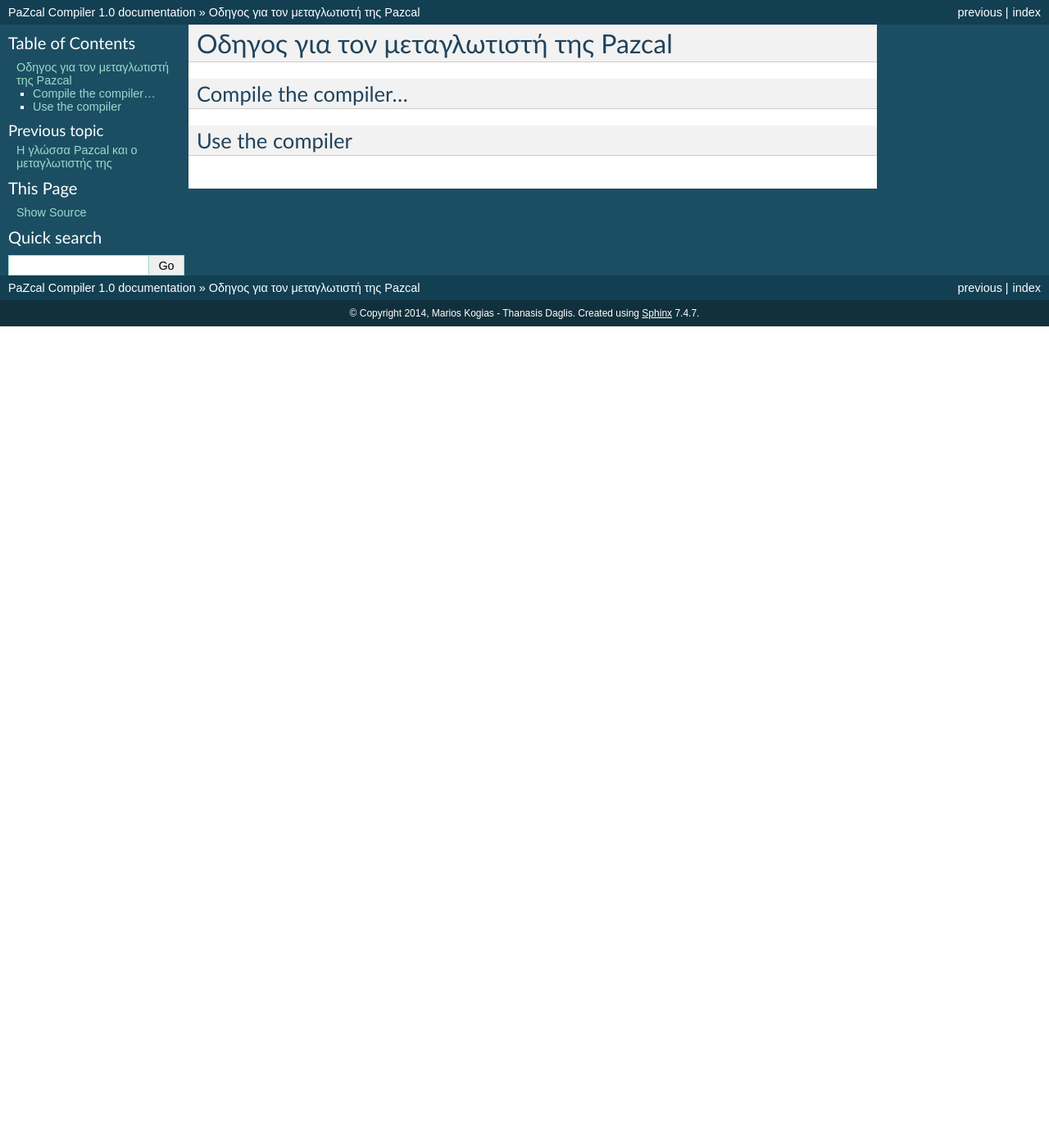
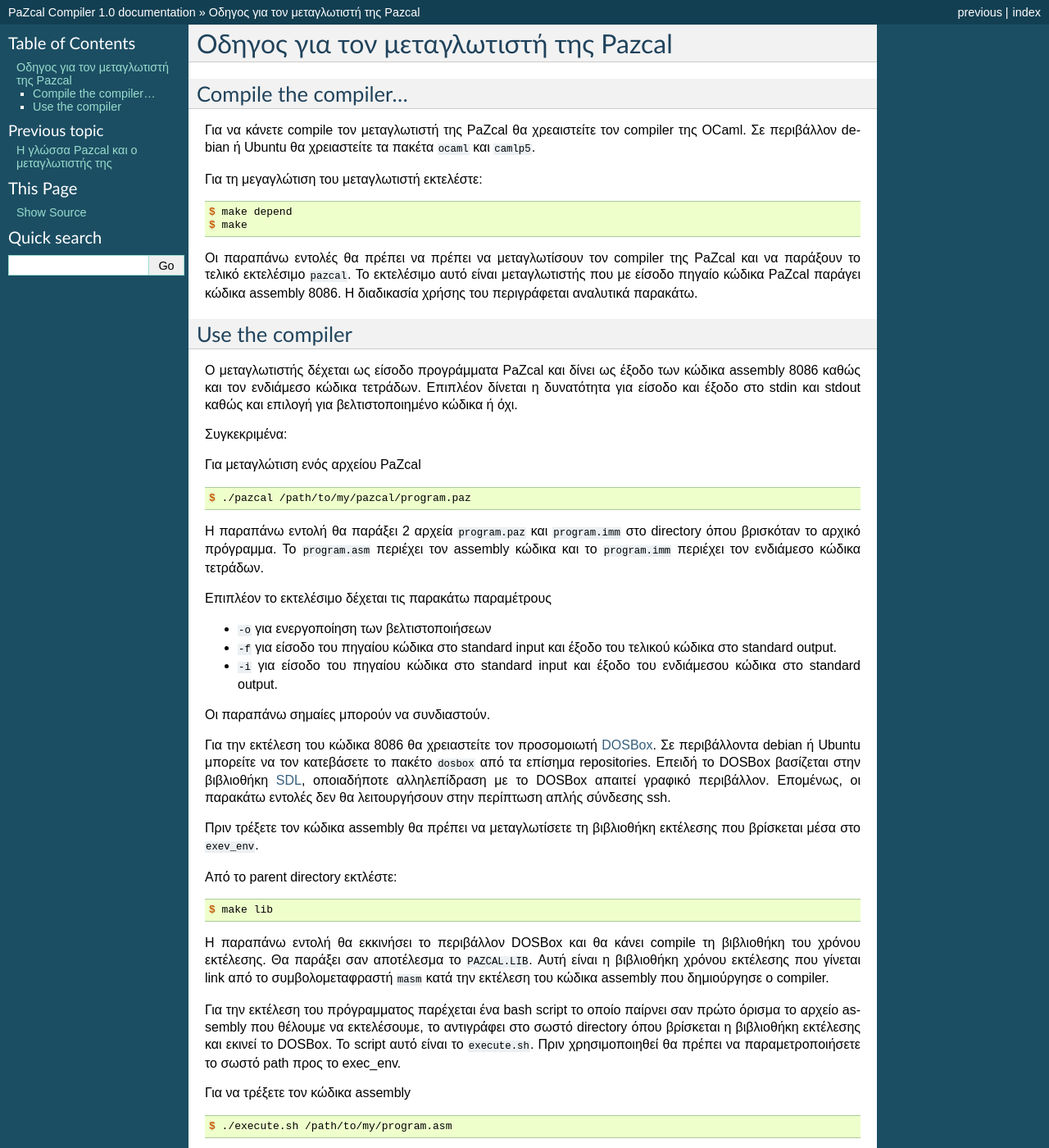
Before and after one commit to marioskogias/pazcal-compiler, a Sphinx documentation site: the page built from docs/source/guide.rst, in a window 1280 px wide and 1400 px high. Shown: the whole window at 82% size. Built offline with Sphinx 7.4.7, drawn with Linux system fonts in a browser that asks for light colours.

Commit message:
Add user guide

```diff
--- a/docs/source/guide.rst
+++ b/docs/source/guide.rst
@@ -4,6 +4,83 @@
 Compile the compiler...
 ------------------------
 
+Για να κάνετε compile τον μεταγλωτιστή της PaZcal θα χρεαιστείτε τον compiler
+της OCaml.  Σε περιβάλλον debian ή Ubuntu θα χρειαστείτε τα πακέτα ``ocaml``
+και ``camlp5``.
+
+Για τη μεγαγλώτιση του μεταγλωτιστή εκτελέστε:
+
+.. code-block:: console
+
+	$ make depend
+	$ make
+
+Οι παραπάνω εντολές θα πρέπει να πρέπει να μεταγλωτίσουν τον compiler της
+PaZcal και να παράξουν το τελικό εκτελέσιμο ``pazcal``. Το εκτελέσιμο αυτό
+είναι μεταγλωτιστής που με είσοδο πηγαίο κώδικα PaZcal παράγει κώδικα assembly
+8086. Η διαδικασία χρήσης του περιγράφεται αναλυτικά παρακάτω.
 
 Use the compiler
 -----------------
+
+O μεταγλωτιστής δέχεται ως είσοδο προγράμματα PaZcal και δίνει ως έξοδο των
+κώδικα assembly 8086 καθώς και τον ενδιάμεσο κώδικα τετράδων. Επιπλέον δίνεται
+η δυνατότητα για είσοδο και έξοδο στο stdin και stdout καθώς και επιλογή για
+βελτιστοποιημένο κώδικα ή όχι.
+
+Συγκεκριμένα:
+
+Για μεταγλώτιση ενός αρχείου PaZcal
+
+.. code-block:: console
+
+	$ ./pazcal /path/to/my/pazcal/program.paz
+
+Η παραπάνω εντολή θα παράξει 2 αρχεία ``program.paz`` και ``program.imm`` στο
+directory όπου βρισκόταν το αρχικό πρόγραμμα. Το ``program.asm`` περιέχει τον
+assembly κώδικα και το ``program.imm`` περιέχει τον ενδιάμεσο κώδικα τετράδων.
+
+Επιπλέον το εκτελέσιμο δέχεται τις παρακάτω παραμέτρους
+
+* ``-ο`` για ενεργοποίηση των βελτιστοποιήσεων
+* ``-f`` για είσοδο του πηγαίου κώδικα στο standard input και έξοδο του τελικού
+  κώδικα στο standard output.
+* ``-i`` για είσοδο του πηγαίου κώδικα στο standard input και έξοδο του
+  ενδιάμεσου κώδικα στο standard output.
+
+Οι παραπάνω σημαίες μπορούν να συνδιαστούν.
+
+Για την εκτέλεση του κώδικα 8086 θα χρειαστείτε τον προσομοιωτή `DOSBox
+<http://www.dosbox.com/>`_. Σε περιβάλλοντα debian ή Ubuntu μπορείτε να τον
+κατεβάσετε το πακέτο ``dosbox`` από τα επίσημα repositories. Επειδή το DOSBox
+βασίζεται στην βιβλιοθήκη `SDL
+<http://en.wikipedia.org/wiki/Simple_DirectMedia_Layer>`_, οποιαδήποτε
+αλληλεπίδραση με το DOSBox απαιτεί γραφικό περιβάλλον. Επομένως, οι παρακάτω
+εντολές δεν θα λειτουργήσουν στην περίπτωση απλής σύνδεσης ssh.
+
+Πριν τρέξετε τον κώδικα assembly θα πρέπει να μεταγλωτίσετε τη βιβλιοθήκη
+εκτέλεσης που βρίσκεται μέσα στο ``exev_env``.
+
+Από το parent directory εκτλέστε:
+
+.. code-block:: console
+
+	$ make lib
+
+Η παραπάνω εντολή θα εκκινήσει το περιβάλλον DOSBox και θα κάνει compile τη
+βιβλιοθήκη του χρόνου εκτέλεσης. Θα παράξει σαν αποτέλεσμα το ``PAZCAL.LIB``.
+Αυτή είναι η βιβλιοθήκη χρόνου εκτέλεσης που γίνεται link από το
+συμβολομεταφραστή ``masm`` κατά την εκτέλεση του κώδικα assembly που
+δημιούργησε ο compiler.
+
+Για την εκτέλεση του πρόγραμματος παρέχεται ένα bash script το οποίο παίρνει
+σαν πρώτο όρισμα το αρχείο assembly που θέλουμε να εκτελέσουμε, το αντιγράφει
+στο σωστό directory όπου βρίσκεται η βιβλιοθήκη εκτέλεσης και εκινεί το DOSBox.
+To script αυτό είναι το ``execute.sh``. Πριν χρησιμοποιηθεί θα πρέπει να
+παραμετροποιήσετε το σωστό path προς το exec_env.
+
+Για να τρέξετε τον κώδικα assembly
+
+.. code-block:: console
+
+	$ ./execute.sh /path/to/my/program.asm
```
